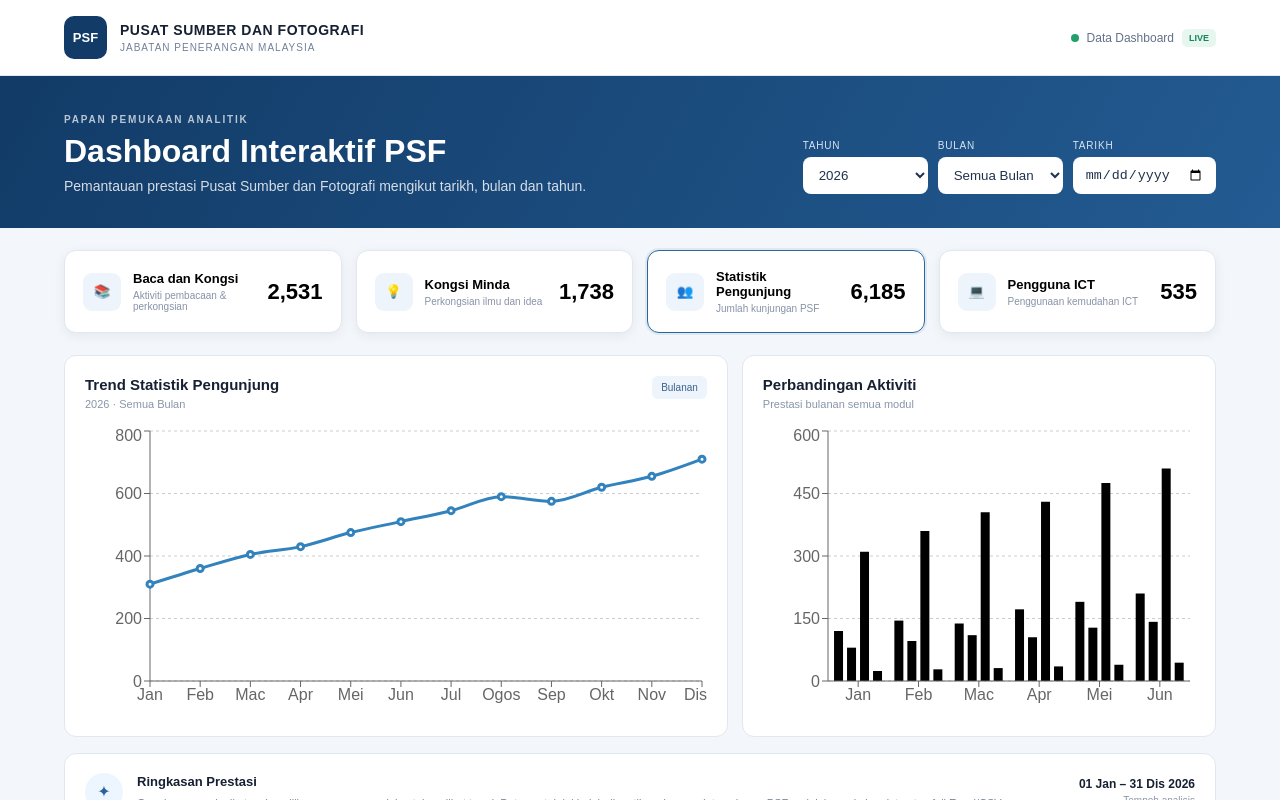
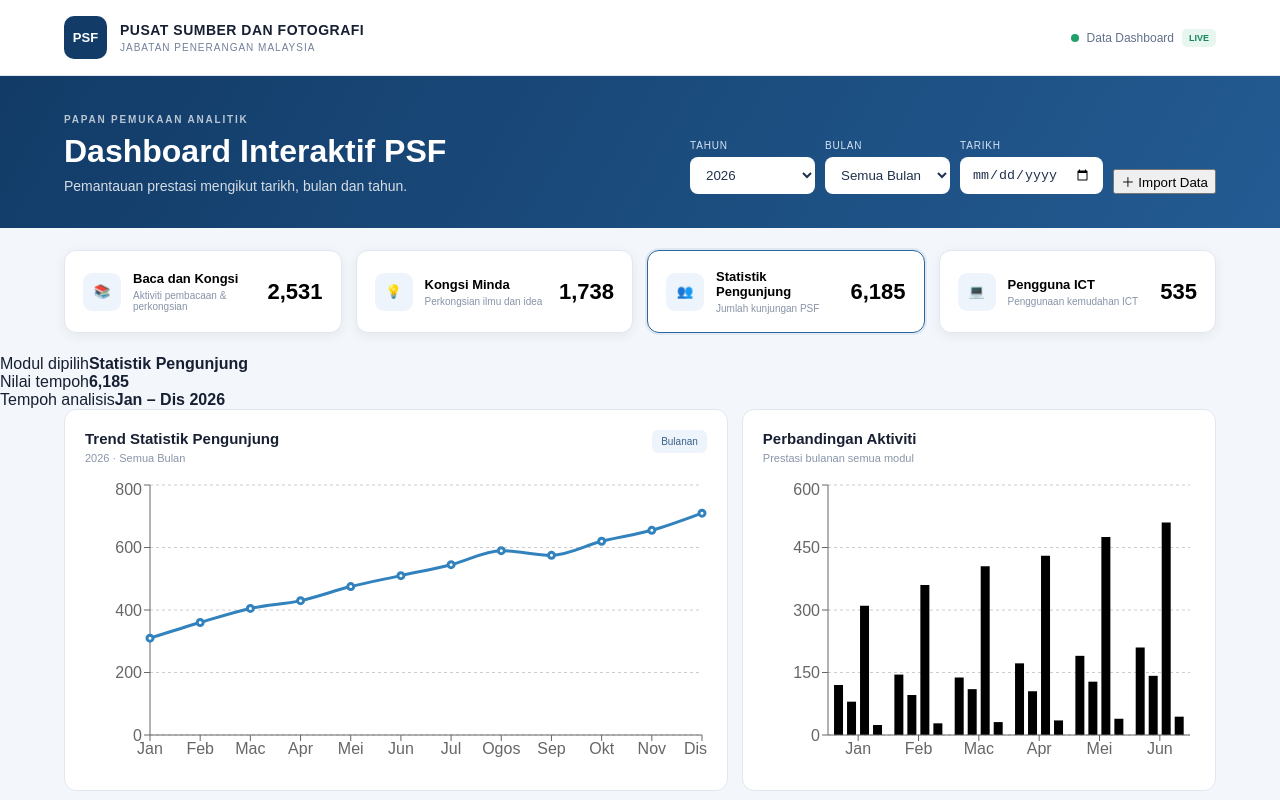
Before and after one commit to zulianaabrashid/DASHBOARD-PSF, a Next.js app: page / in a window 1280 px wide. Shown: the top 800 px of the page. Built offline with nearby package versions, Linux system fonts and the light colour scheme.

Commit message:
feat: add PSF data import workflow and KPI summary

```diff
--- a/app/page.tsx
+++ b/app/page.tsx
@@ -4,44 +4,44 @@ import { useMemo, useState } from 'react';
 import { Bar, BarChart, CartesianGrid, Line, LineChart, ResponsiveContainer, Tooltip, XAxis, YAxis } from 'recharts';
 
 const months = ['Jan','Feb','Mac','Apr','Mei','Jun','Jul','Ogos','Sep','Okt','Nov','Dis'];
-const data = months.map((month, i) => ({ month, baca: [120,145,138,172,190,210,225,248,236,265,280,302][i], minda: [80,96,110,105,128,142,155,168,160,185,194,215][i], pengunjung: [310,360,405,430,475,510,545,590,575,620,655,710][i], ict: [24,28,31,35,39,44,47,52,50,56,61,68][i] }));
-const cards = [
+const modules = [
   { key: 'baca', title: 'Baca dan Kongsi', icon: '📚', desc: 'Aktiviti pembacaan & perkongsian' },
   { key: 'minda', title: 'Kongsi Minda', icon: '💡', desc: 'Perkongsian ilmu dan idea' },
   { key: 'pengunjung', title: 'Statistik Pengunjung', icon: '👥', desc: 'Jumlah kunjungan PSF' },
   { key: 'ict', title: 'Pengguna ICT', icon: '💻', desc: 'Penggunaan kemudahan ICT' },
 ] as const;
+const base = { baca:[120,145,138,172,190,210,225,248,236,265,280,302], minda:[80,96,110,105,128,142,155,168,160,185,194,215], pengunjung:[310,360,405,430,475,510,545,590,575,620,655,710], ict:[24,28,31,35,39,44,47,52,50,56,61,68] };
+
+type Metric = keyof typeof base;
 
 export default function Dashboard() {
   const [year, setYear] = useState('2026');
   const [month, setMonth] = useState('Semua Bulan');
-  const [metric, setMetric] = useState<'baca'|'minda'|'pengunjung'|'ict'>('pengunjung');
   const [date, setDate] = useState('');
+  const [metric, setMetric] = useState<Metric>('pengunjung');
+  const [showImport, setShowImport] = useState(false);
+  const [fileName, setFileName] = useState('');
 
-  const totals = useMemo(() => data.reduce((a, x) => ({ baca:a.baca+x.baca, minda:a.minda+x.minda, pengunjung:a.pengunjung+x.pengunjung, ict:a.ict+x.ict }), {baca:0,minda:0,pengunjung:0,ict:0}), []);
-  const selected = cards.find(c => c.key === metric)!;
+  const data = useMemo(() => months.map((month, i) => ({ month, baca:base.baca[i], minda:base.minda[i], pengunjung:base.pengunjung[i], ict:base.ict[i] })), []);
+  const totals = useMemo(() => data.reduce((a, x) => ({ baca:a.baca+x.baca, minda:a.minda+x.minda, pengunjung:a.pengunjung+x.pengunjung, ict:a.ict+x.ict }), {baca:0,minda:0,pengunjung:0,ict:0}), [data]);
+  const selected = modules.find(m => m.key === metric)!;
+  const selectedMonthIndex = months.indexOf(month);
+  const selectedValue = selectedMonthIndex >= 0 ? data[selectedMonthIndex][metric] : totals[metric];
 
-  return (
-    <main className="shell">
-      <header className="topbar">
-        <div className="brand"><div className="mark">PSF</div><div><div className="brandTitle">PUSAT SUMBER DAN FOTOGRAFI</div><div className="brandSub">JABATAN PENERANGAN MALAYSIA</div></div></div>
-        <div className="headerRight"><span className="statusDot"/> Data Dashboard <span className="live">LIVE</span></div>
-      </header>
+  const downloadTemplate = () => {
+    const csv = 'tarikh,modul,nilai,catatan\\n2026-01-05,Baca dan Kongsi,120,Aktiviti Januari\\n2026-01-08,Kongsi Minda,80,Perkongsian Januari\\n';
+    const blob = new Blob([csv], { type:'text/csv;charset=utf-8;' });
+    const url = URL.createObjectURL(blob); const a = document.createElement('a'); a.href=url; a.download='template-data-psf.csv'; a.click(); URL.revokeObjectURL(url);
+  };
 
-      <section className="hero">
-        <div><div className="eyebrow">PAPAN PEMUKAAN ANALITIK</div><h1>Dashboard Interaktif PSF</h1><p>Pemantauan prestasi Pusat Sumber dan Fotografi mengikut tarikh, bulan dan tahun.</p></div>
-        <div className="filters"><label>Tahun<select value={year} onChange={e=>setYear(e.target.value)}><option>2026</option><option>2025</option><option>2024</option></select></label><label>Bulan<select value={month} onChange={e=>setMonth(e.target.value)}><option>Semua Bulan</option>{months.map(m=><option key={m}>{m}</option>)}</select></label><label>Tarikh<input type="date" value={date} onChange={e=>setDate(e.target.value)}/></label></div>
-      </section>
-
-      <section className="cards">{cards.map(c => <button key={c.key} className={`card ${metric===c.key?'active':''}`} onClick={()=>setMetric(c.key)}><span className="icon">{c.icon}</span><span><b>{c.title}</b><small>{c.desc}</small></span><strong>{totals[c.key].toLocaleString('ms-MY')}</strong></button>)}</section>
-
-      <section className="grid">
-        <div className="panel chartPanel"><div className="panelHead"><div><h2>Trend {selected.title}</h2><p>{year} · {month}</p></div><span className="pill">Bulanan</span></div><div className="chart"><ResponsiveContainer width="100%" height="100%"><LineChart data={data}><CartesianGrid strokeDasharray="3 3" vertical={false}/><XAxis dataKey="month"/><YAxis/><Tooltip/><Line type="monotone" dataKey={metric} strokeWidth={3} dot={{r:3}}/></LineChart></ResponsiveContainer></div></div>
-        <div className="panel"><div className="panelHead"><div><h2>Perbandingan Aktiviti</h2><p>Prestasi bulanan semua modul</p></div></div><div className="chart"><ResponsiveContainer width="100%" height="100%"><BarChart data={data.slice(0,6)}><CartesianGrid strokeDasharray="3 3" vertical={false}/><XAxis dataKey="month"/><YAxis/><Tooltip/><Bar dataKey="baca"/><Bar dataKey="minda"/><Bar dataKey="pengunjung"/><Bar dataKey="ict"/></BarChart></ResponsiveContainer></div></div>
-      </section>
-
-      <section className="insight"><div className="insightIcon">✦</div><div><b>Ringkasan Prestasi</b><p>Gunakan penapis di atas dan pilih mana-mana modul untuk melihat trend. Data contoh ini boleh digantikan dengan data sebenar PSF melalui pangkalan data atau fail Excel/CSV.</p></div><div className="dateInfo">{date || `01 Jan – 31 Dis ${year}`}<small>Tempoh analisis</small></div></section>
-      <footer>© 2026 Pusat Sumber dan Fotografi · Dashboard Analitik PSF</footer>
-    </main>
-  );
+  return <main className="shell">
+    <header className="topbar"><div className="brand"><div className="mark">PSF</div><div><div className="brandTitle">PUSAT SUMBER DAN FOTOGRAFI</div><div className="brandSub">JABATAN PENERANGAN MALAYSIA</div></div></div><div className="headerRight"><span className="statusDot"/> Data Dashboard <span className="live">LIVE</span></div></header>
+    <section className="hero"><div><div className="eyebrow">PAPAN PEMUKAAN ANALITIK</div><h1>Dashboard Interaktif PSF</h1><p>Pemantauan prestasi mengikut tarikh, bulan dan tahun.</p></div><div className="filters"><label>Tahun<select value={year} onChange={e=>setYear(e.target.value)}><option>2026</option><option>2025</option><option>2024</option></select></label><label>Bulan<select value={month} onChange={e=>setMonth(e.target.value)}><option>Semua Bulan</option>{months.map(m=><option key={m}>{m}</option>)}</select></label><label>Tarikh<input type="date" value={date} onChange={e=>setDate(e.target.value)}/></label><button className="importBtn" onClick={()=>setShowImport(true)}>＋ Import Data</button></div></section>
+    <section className="cards">{modules.map(c=><button key={c.key} className={`card ${metric===c.key?'active':''}`} onClick={()=>setMetric(c.key as Metric)}><span className="icon">{c.icon}</span><span><b>{c.title}</b><small>{c.desc}</small></span><strong>{totals[c.key as Metric].toLocaleString('ms-MY')}</strong></button>)}</section>
+    <section className="summary"><div><span>Modul dipilih</span><b>{selected.title}</b></div><div><span>Nilai tempoh</span><b>{selectedValue.toLocaleString('ms-MY')}</b></div><div><span>Tempoh analisis</span><b>{date || (month==='Semua Bulan'?`Jan – Dis ${year}`:month+' '+year)}</b></div></section>
+    <section className="grid"><div className="panel"><div className="panelHead"><div><h2>Trend {selected.title}</h2><p>{year} · {month}</p></div><span className="pill">Bulanan</span></div><div className="chart"><ResponsiveContainer width="100%" height="100%"><LineChart data={data}><CartesianGrid strokeDasharray="3 3" vertical={false}/><XAxis dataKey="month"/><YAxis/><Tooltip/><Line type="monotone" dataKey={metric} strokeWidth={3} dot={{r:3}}/></LineChart></ResponsiveContainer></div></div><div className="panel"><div className="panelHead"><div><h2>Perbandingan Aktiviti</h2><p>Prestasi bulanan semua modul</p></div></div><div className="chart"><ResponsiveContainer width="100%" height="100%"><BarChart data={data.slice(0,6)}><CartesianGrid strokeDasharray="3 3" vertical={false}/><XAxis dataKey="month"/><YAxis/><Tooltip/><Bar dataKey="baca"/><Bar dataKey="minda"/><Bar dataKey="pengunjung"/><Bar dataKey="ict"/></BarChart></ResponsiveContainer></div></div></section>
+    <section className="insight"><div className="insightIcon">✦</div><div><b>Ringkasan Prestasi</b><p>Data contoh aktif. Gunakan Import Data untuk memilih fail CSV. Format rasmi: tarikh, modul, nilai, catatan.</p></div></section>
+    <footer>© 2026 Pusat Sumber dan Fotografi · Dashboard Analitik PSF</footer>
+    {showImport && <div className="modalBack"><div className="modal"><button className="close" onClick={()=>setShowImport(false)}>×</button><h2>Import Data PSF</h2><p>Muat naik fail CSV mengikut format yang ditetapkan.</p><input type="file" accept=".csv,text/csv" onChange={e=>setFileName(e.target.files?.[0]?.name||'')}/>{fileName&&<div className="fileOk">✓ {fileName} dipilih</div>}<div className="modalActions"><button onClick={downloadTemplate}>Muat Turun Template</button><button className="primary" onClick={()=>setShowImport(false)}>Simpan Import</button></div><small>Versi ini menyediakan antaramuka import; penyimpanan kekal ke pangkalan data akan disambungkan pada fasa seterusnya.</small></div></div>}
+  </main>;
 }
```
